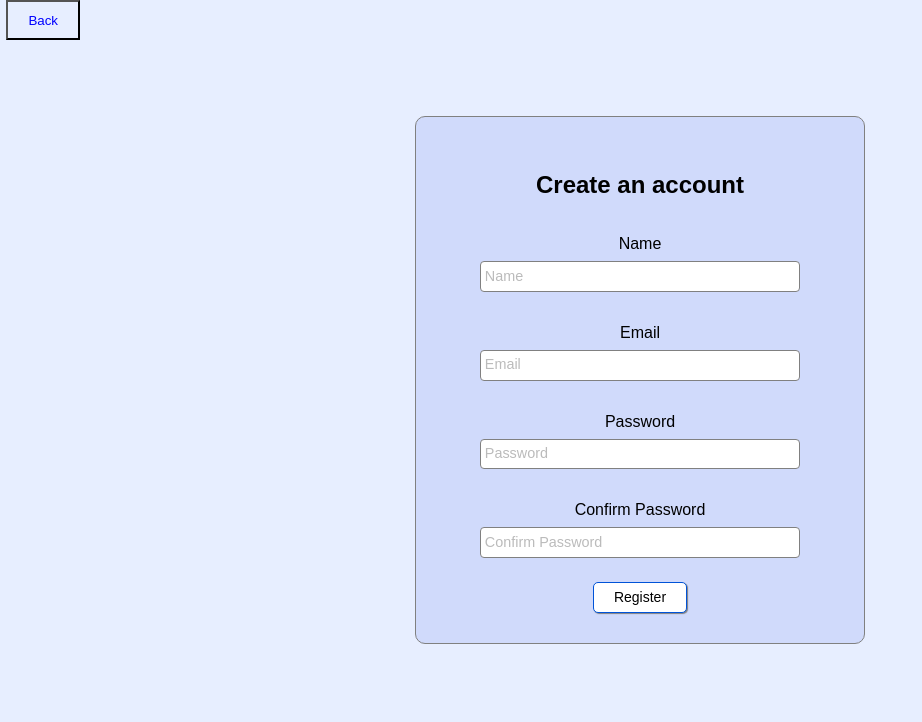
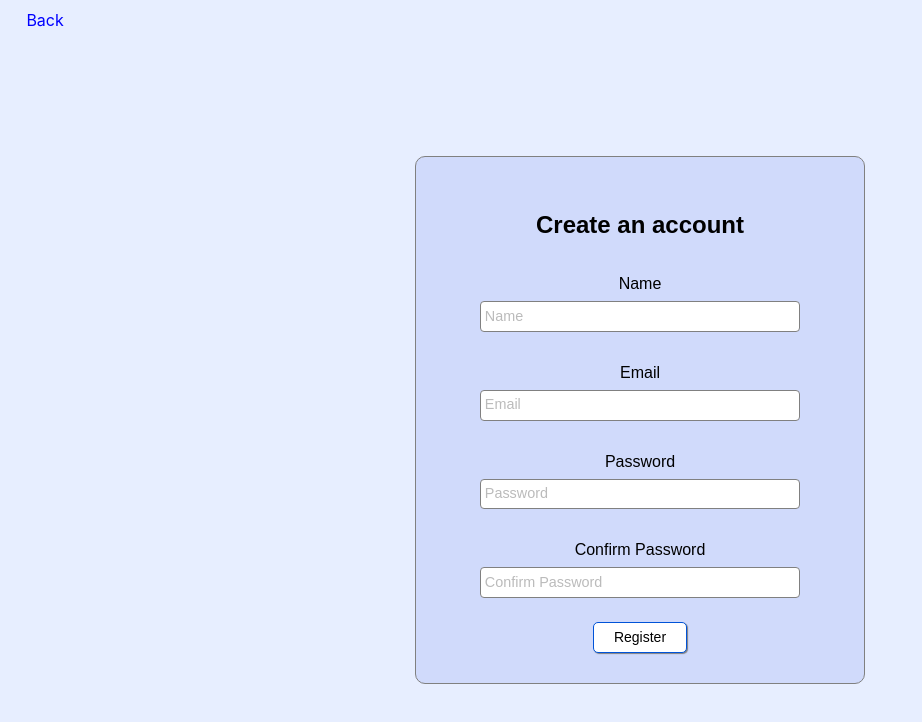
Before and after one commit to bevanvarghese/HackerBank, a React (Create React App) app in the folder frontend/: page /register in a window 1280 px wide. Shown: the top 722 px of the page, without its empty margins (0-922 px from the left). Built offline with nearby package versions, Linux system fonts and the light colour scheme.

Commit message:
navback fix #33

```diff
--- a/frontend/src/App.css
+++ b/frontend/src/App.css
@@ -201,8 +201,8 @@ body {
 .outer {
   display: table;
   position: absolute;
-  top: 0;
-  left: 0;
+  /* top: 0;
+  left: 0; */
   height: 100%;
   width: 100%;
 }
--- a/frontend/src/pages/Ask.js
+++ b/frontend/src/pages/Ask.js
@@ -71,12 +71,7 @@ class Ask extends Component {
   render() {
     return (
       <Fragment>
-        {/* <NavBack /> */}
-        <div className='navBack'>
-          <a className='navBackLink' href='/'>
-            Back
-          </a>
-        </div>
+        <NavBack />
         <div className='outer'>
           <div className='middle'>
             <div className='inner innerException'>
--- a/frontend/src/pages/Register.js
+++ b/frontend/src/pages/Register.js
@@ -73,15 +73,7 @@ export class Register extends Component {
   render() {
     return (
       <Fragment>
-        <div className='navBack'>
-          <button
-            onClick={() => this.props.history.push('/')}
-            className='navBackLink'
-            to='/'
-          >
-            Back
-          </button>
-        </div>
+        <NavBack />
         <div className='outer'>
           <div className='middle'>
             <div className='inner'>
```
Also changed, not shown: frontend/src/pages/Login.js (+0 -9 lines), 1 other file (tests, documents, lock files or other folders).
